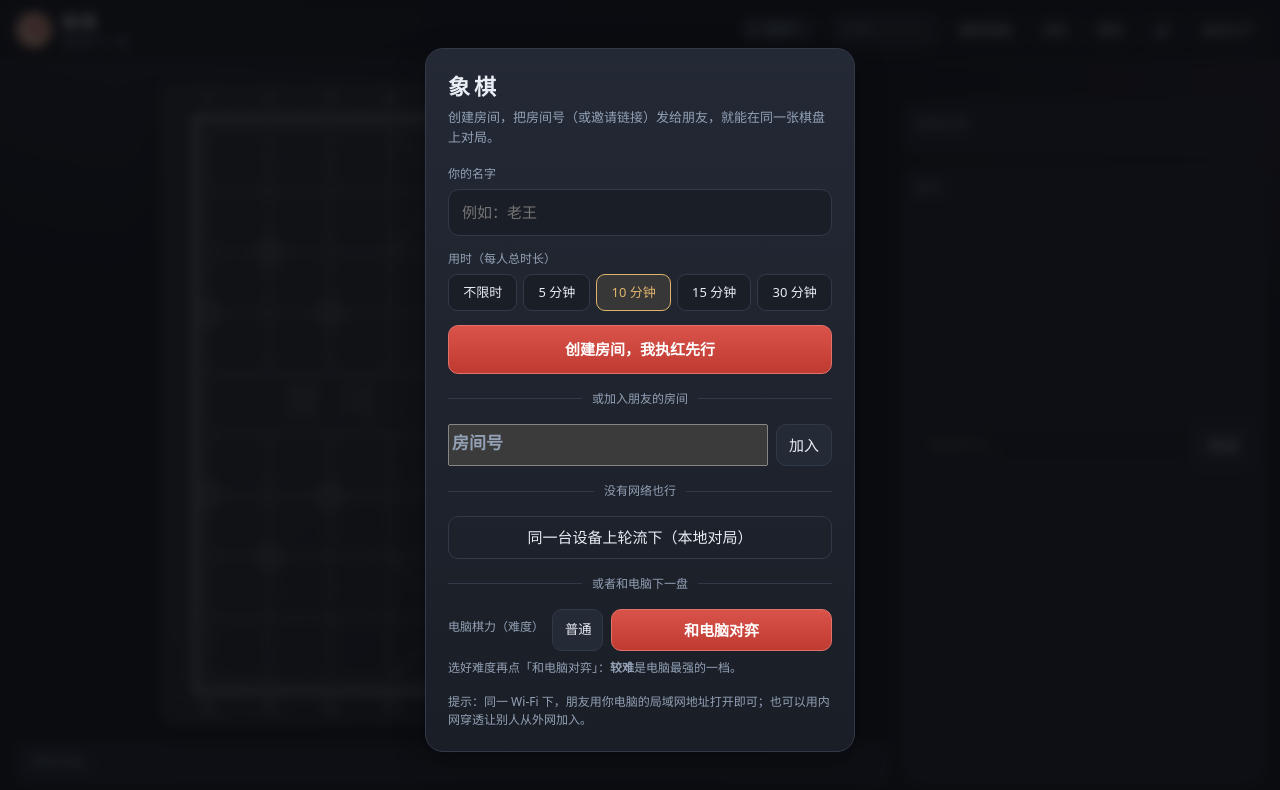
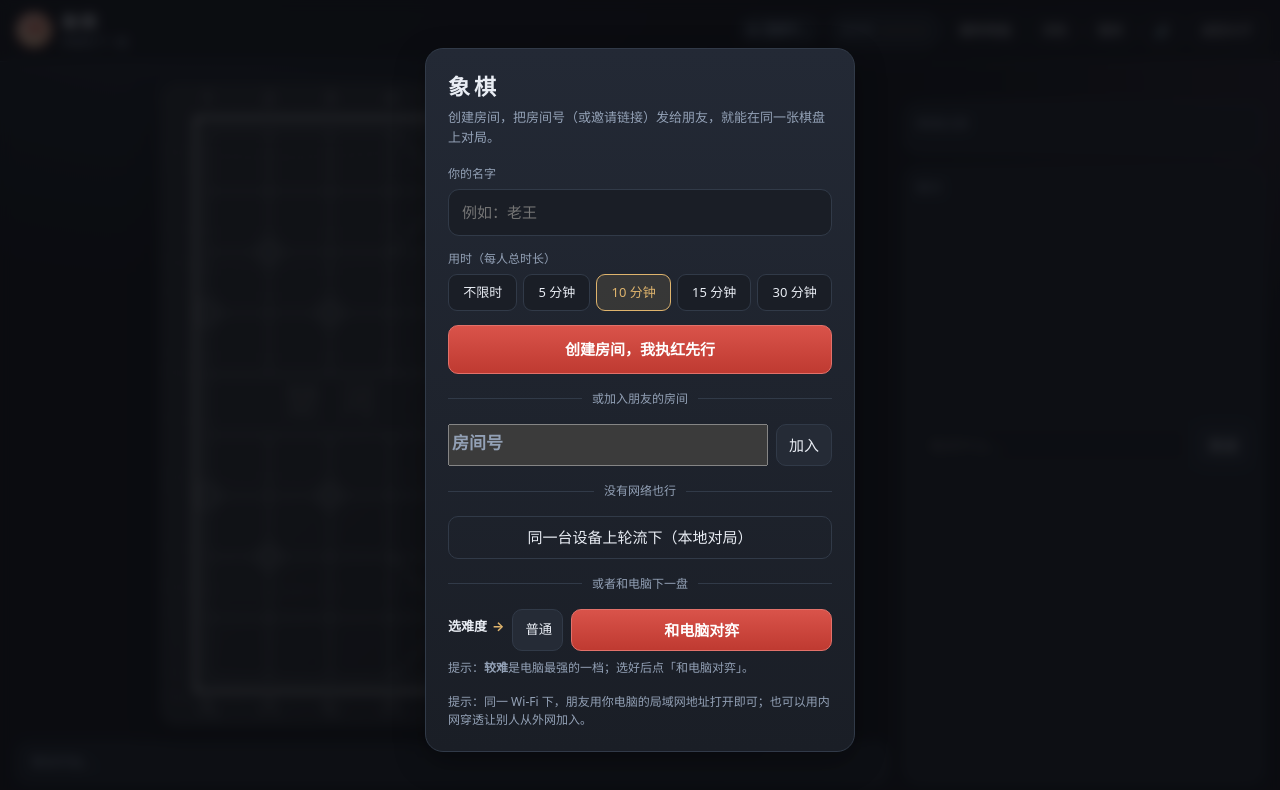
Before and after one commit to HyL1n/xiangqi, a website: page public/index.html in a window 1280 px wide. Drawn offline with Linux system fonts and the light colour scheme.

Commit message:
大厅难度那一行加引导：标签改成亮色加粗的「选难度 →」（金色箭头指向下拉框），提示文字重写成一句行动指引

```diff
--- a/public/index.html
+++ b/public/index.html
@@ -117,15 +117,15 @@
 
     <div class="field" style="margin-bottom:0">
       <div class="joinrow">
-        <label for="aiLevel">电脑棋力（难度）</label>
-        <select id="aiLevel" class="btn" title="电脑棋力">
+        <label class="aiLead" for="aiLevel">选难度<span class="aiLeadArrow">→</span></label>
+        <select id="aiLevel" class="btn" title="电脑棋力" aria-label="电脑棋力（难度）">
           <option value="easy">简单</option>
           <option value="normal" selected>普通</option>
           <option value="hard">较难</option>
         </select>
         <button class="btn primary" id="btnAI">和电脑对弈</button>
       </div>
-      <p class="sub" style="margin:8px 0 0;font-size:12px">选好难度再点「和电脑对弈」：<b>较难</b>是电脑最强的一档。</p>
+      <p class="sub" style="margin:8px 0 0;font-size:12px">提示：<b>较难</b>是电脑最强的一档；选好后点「和电脑对弈」。</p>
     </div>
 
     <p class="sub" id="lobbyHint" style="margin:16px 0 0;font-size:12px"></p>
--- a/public/style.css
+++ b/public/style.css
@@ -392,6 +392,12 @@ select.btn option {
 #btnAI { flex: 1 1 auto; }
 /* 标签跟下拉框排在同一行（原来悬在上面一行，跟下面的控件像是两回事） */
 .joinrow > label { flex: 0 0 auto; align-self: center; font-size: 12px; color: var(--muted); white-space: nowrap; }
+/* 这句标签要起"指路"作用：亮一点、粗一点，再用金色箭头指到右边的下拉框 */
+.joinrow > label.aiLead {
+  display: flex; align-items: center; gap: 5px;
+  font-size: 13px; font-weight: 600; color: var(--text);
+}
+.aiLeadArrow { color: var(--gold); font-weight: 700; }
 
 .linkbox {
   margin-top: 10px; display: flex; gap: 6px;
```
